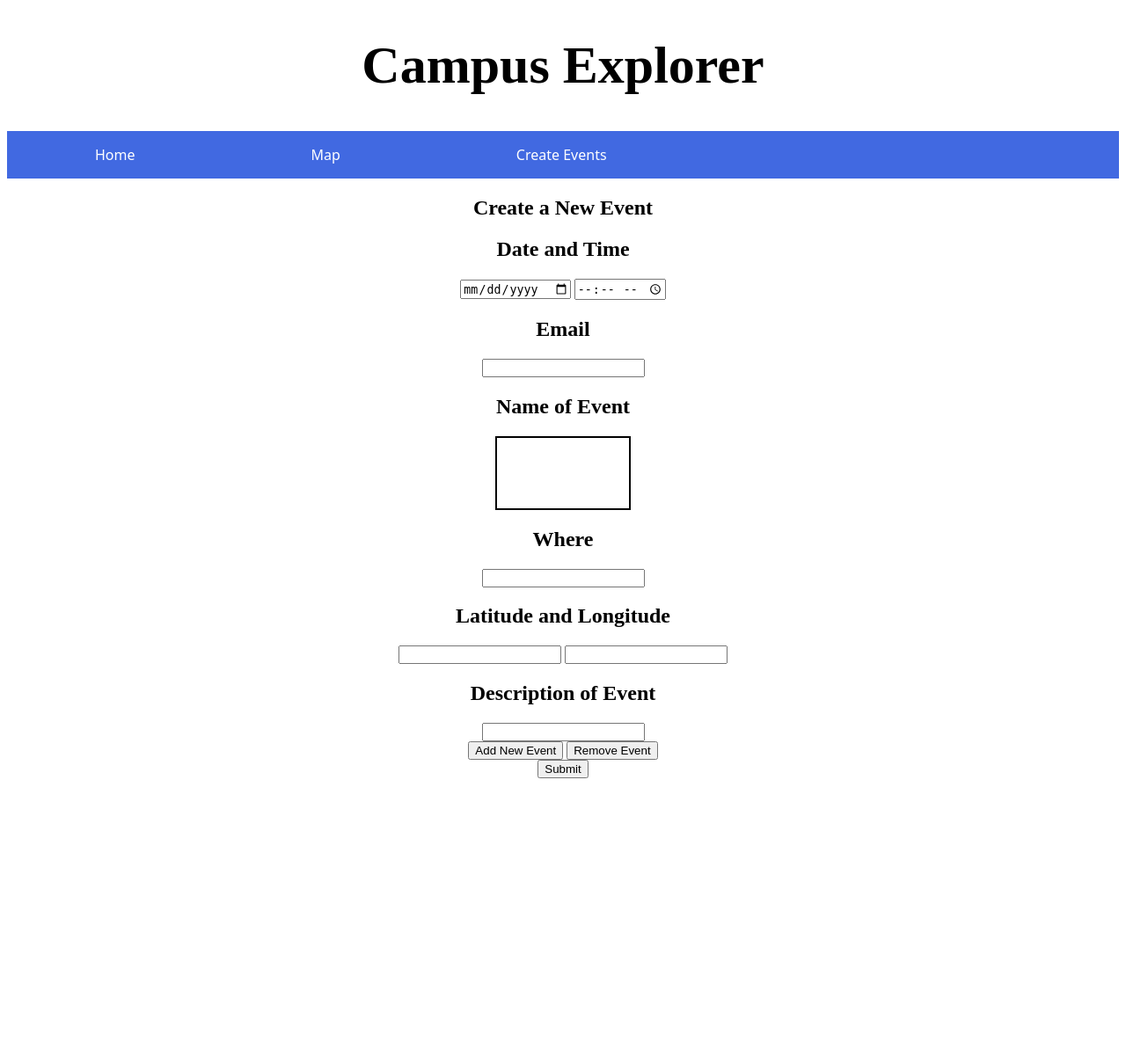
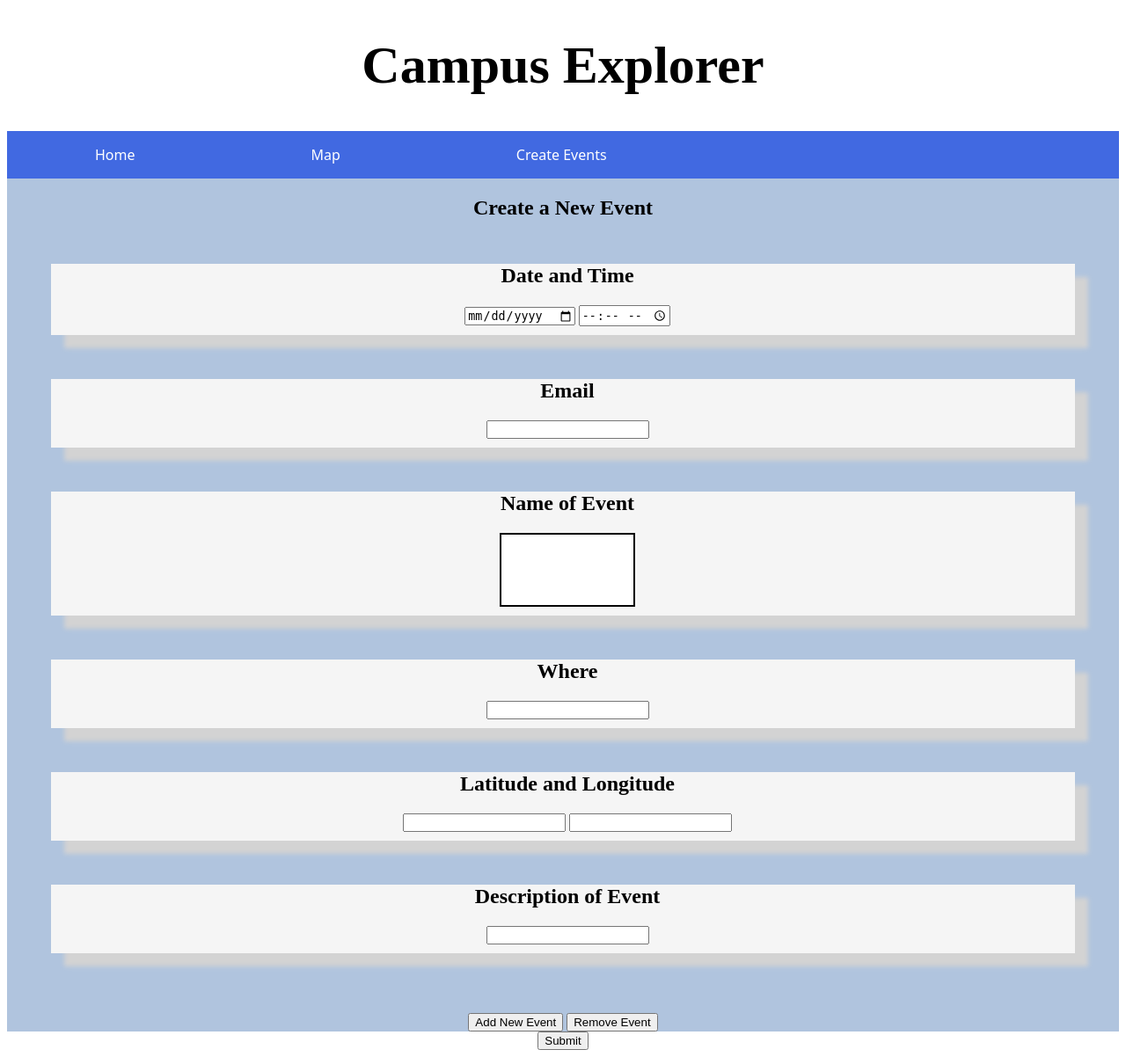
Before and after one commit to jdiggles17/CSSI-Project, a Python web app: template cssi-pathfinder-project/templates/create.html in a window 1280 px wide. Shown: the whole page at 88% size. Before the commit the page ends 885 px from the top, so only its background shows below. Run offline with Jinja, Linux system fonts and the light colour scheme; the template is opened without the code that fills it, so the values that code supplies are empty.

Commit message:
more changes

```diff
--- a/cssi-pathfinder-project/static_content/style.css
+++ b/cssi-pathfinder-project/static_content/style.css
@@ -17,7 +17,7 @@ padding: 1px 1px 1px 1px;
 border: 2px solid black;
 }
 /* still doesn't work in home */
-#main_page h1{
+#main_page{
   font-size: 30px;
   text-align: center;
   text-shadow: #C8C8C8
--- a/cssi-pathfinder-project/templates/create.html
+++ b/cssi-pathfinder-project/templates/create.html
@@ -15,33 +15,65 @@
     <li><a href="../map">Map</a></li>
     <li><a href="">Create Events</a></li>
   </ul>
+  <style>
+  .flex-container {
+      display: -webkit-flex;
+      display: flex;
+      flex-direction:column;
+      width: auto;
+      height: auto;
+      background-color: lightsteelblue;
+  }
 
+  .flex-item {
+      background-color: #F5F5F5;
+      width: auto;
+      height: auto;
+      margin: 50px;
+      padding-left: 10px;
+      padding-bottom: 10px;
+      box-shadow: 15px 15px 5px #D3D3D3;
+  }
+
+  </style>
 
 
   <form method = "post" action = "/">
-
+    <div class="flex-container">
     <div id= "Create_box">
     <h2> Create a New Event </h2>
     <div class="main">
-
+      <div class="flex-item">
       <h2>Date and Time</h2>
       <input type= "date" name = "date_test"></input>
       <input type= "time" name= "time_test"></input>
+      </div>
+      <div class="flex-item">
       <h2>Email</h2>
       <input type= "email" name="email_test"></input>
+      </div>
+      <div class="flex-item">
       <h2>Name of Event</h2>
       <input type= "name_of_event" name="name_test" id= "name_event"/>
+      </div>
+      <div class="flex-item">
       <h2>Where</h2>
       <input type= "Where" name="where_test" id= "where_event"/>
+      </div>
+      <div class="flex-item">
       <h2>Latitude and Longitude</h2>
       <input type= "Latitude" name="latitude_test" id= "where_event"/>
       <input type= "Longitude" name="longitude_test" id= "where_event"/>
+      </div>
+      <div class="flex-item">
       <h2>Description of Event</h2>
       <input type= "description_of_event" name="description_test" id= "description_event"/>
+      </div>
       <br>
       <button id="add_event">Add New Event</button>
       <button id="remove_event">Remove Event</button>
     </div>
+  </div>
   </div>
 
   <input type="submit" action = "post" value="Submit" formaction="/">
--- a/cssi-pathfinder-project/templates/events.html
+++ b/cssi-pathfinder-project/templates/events.html
@@ -67,7 +67,7 @@
         .parallax-one{
             /*The image in this parallax does not want to show MUST BE FIXED!!!*/
             /* The image used */
-            background-image: url("http://zellox.com/wp-content/uploads/2016/05/website-backgrounds-%E2%80%AB1%E2%80%AC-%E2%80%AB%E2%80%AC.jpg");
+            background-image: url("http://kessenbrocklab.com/wp-content/uploads/2015/08/Aerial-47.jpg");
 
             /* Set a specific height */
             min-height: 150px;
```
